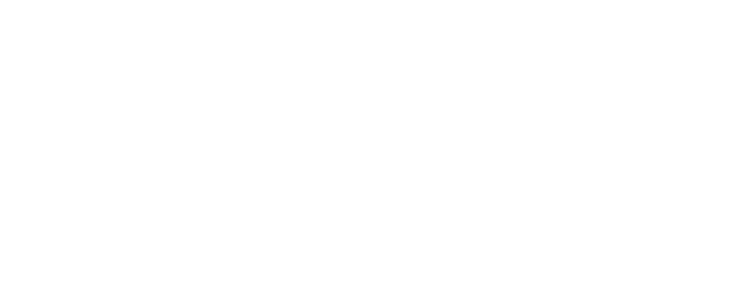
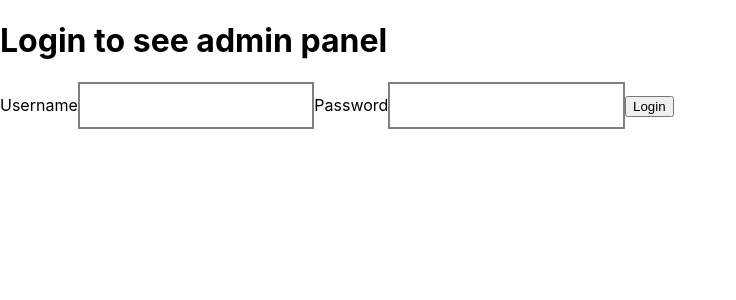
Before and after one commit to S7R4NGER1337/NDSCoffee, a React (Create React App) app in the folder client/: page /admin/login in a window 1280 px wide. Before the commit this address had no page. Shown: the top 300 px of the page, without its empty margins (0-736 px from the left). Built offline with nearby package versions, Linux system fonts and the light colour scheme.

Commit message:
making auth guard to work

```diff
--- a/client/src/App.js
+++ b/client/src/App.js
@@ -9,6 +9,8 @@ import Catalog from "./catalog/Catalog.js";
 import Order from "./order/Order.js";
 import AdminEdit from "./admin/adminEdit.js";
 import AuthGuard from "./authGuard.js";
+import AdminLogin from "./admin/adminLogin.js";
+import { useState } from "react";
 
 export function setOrder(productId) {
   if (!productId) return;
@@ -26,18 +28,42 @@ export function setOrder(productId) {
 }
 
 function App() {
+
+  const [authenticated, setAuthenticated] = useState(false)
+
+  async function loginSubmit(userData) {
+    const res = await fetch("http://localhost:3030/login", {
+      method: "POST",
+      body: JSON.stringify({
+        name: userData.username,
+        password: userData.password,
+      }),
+      headers: {
+        "Content-type": "application/json",
+      },
+    });
+    const isAuthenticated = await res.json();
+
+    console.log(isAuthenticated);
+
+    setAuthenticated(isAuthenticated)
+
+    return isAuthenticated ? true : false;
+  }
+
   return (
     <div className="App">
       <Routes>
         <Route path="/" element={<Home />} />
 
-        <Route element={<AuthGuard/>}>
-        <Route path="/admin" element={<AdminPage />} />
-        <Route path="/admin/create" element={<AdminCreate />} />
-        <Route path="/admin/orders" element={<OrdersPage />} />
-        <Route path="/admin/edit/:id" element={<AdminEdit />} />
+        <Route element={<AuthGuard isAuthenticated={authenticated} />}>
+          <Route path="/admin" element={<AdminPage />} />
+          <Route path="/admin/create" element={<AdminCreate />} />
+          <Route path="/admin/orders" element={<OrdersPage />} />
+          <Route path="/admin/edit/:id" element={<AdminEdit />} />
         </Route>
 
+        <Route path="/admin/login" element={<AdminLogin loginSubmit={loginSubmit}/>} />
         <Route path="/product/:id" element={<ProductPage />} />
         <Route path="/catalog" element={<Catalog />} />
         <Route path="/order" element={<Order />} />
--- /dev/null
+++ b/client/src/admin/adminLogin.js
@@ -0,0 +1,54 @@
+import { useState } from "react";
+import { useNavigate } from "react-router-dom";
+
+export default function AdminLogin({loginSubmit}) {
+  const navigate = useNavigate()
+  const [userData, setUserData] = useState({
+    username: "",
+    password: "",
+  });
+  return (
+    <>
+      <h1>Login to see admin panel</h1>
+      <form>
+        <label>Username</label>
+        <input
+          type="text"
+          name="username"
+          autoComplete="off"
+          value={userData.username}
+          onChange={(e) =>
+            setUserData({ ...userData, username: e.target.value })
+          }
+        />
+
+        <label>Password</label>
+        <input
+          type="password"
+          name="password"
+          autoComplete="off"
+          value={userData.password}
+          onChange={(e) =>
+            setUserData({ ...userData, password: e.target.value })
+          }
+        />
+
+        <button
+          type="button"
+          onClick={async () => {
+            setUserData({
+              username: "",
+              password: "",
+            });
+
+            if(await loginSubmit(userData)){
+              navigate('/admin')
+            }
+          }}
+        >
+          Login
+        </button>
+      </form>
+    </>
+  );
+}
--- a/client/src/authGuard.js
+++ b/client/src/authGuard.js
@@ -1,7 +1,6 @@
 import { Outlet, Navigate } from "react-router-dom"
 
-export default function AuthGuard() {
-    const user = false
+export default function AuthGuard({isAuthenticated}) {
 
-    return user ? <Outlet /> : <Navigate to={'/'} />
+    return isAuthenticated ? <Outlet /> : <Navigate to={'/admin/login'} />
 }
```
